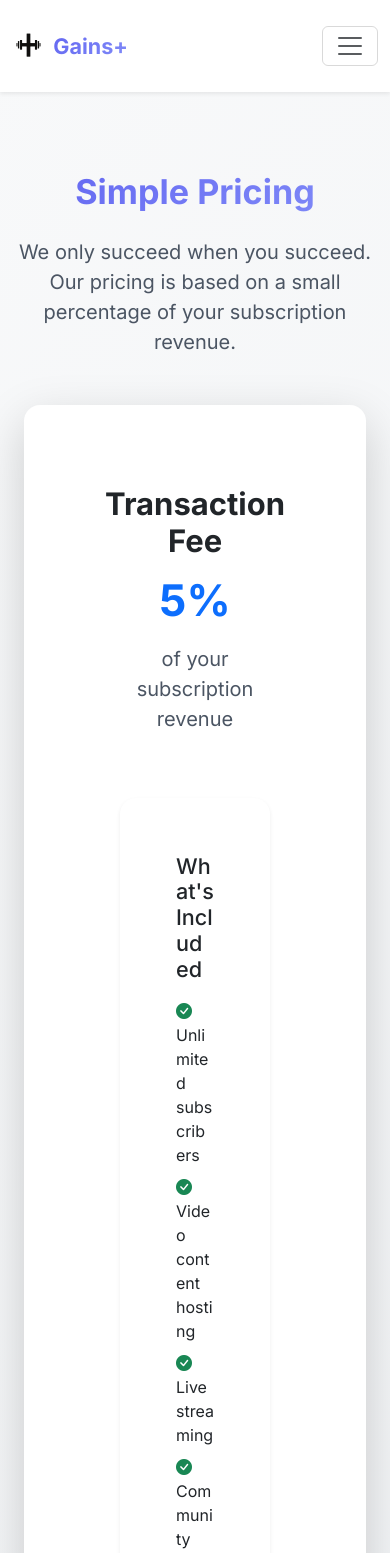
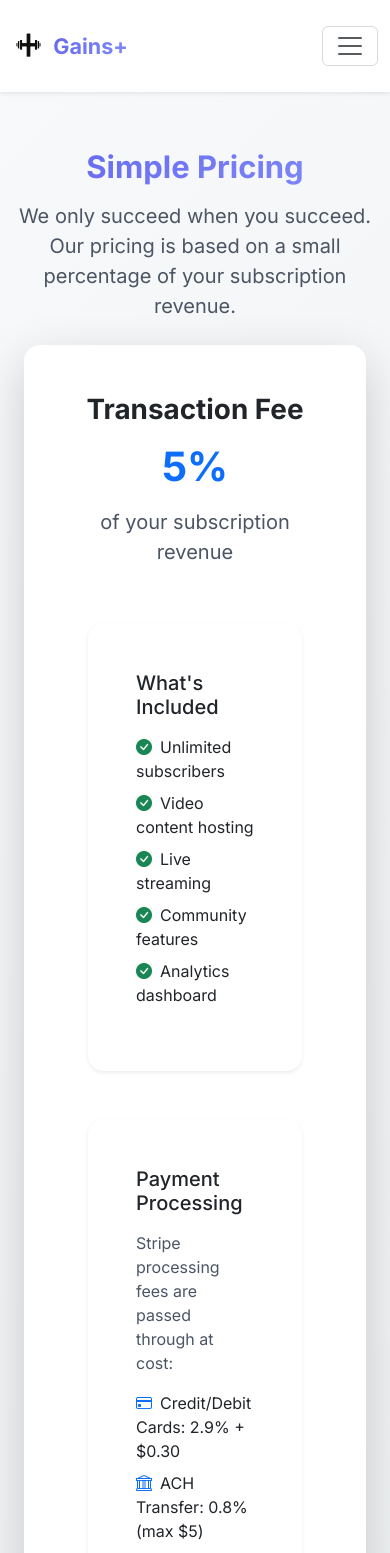
Before and after one commit to EduardoBDonovan/GainsPlusDemo, a React (Vite) app: page /GainsPlusDemo/pricing in a window 390 px wide. Shown: the top 1553 px of the page. Built offline with nearby package versions, Linux system fonts and the light colour scheme.

Commit message:
Bug error fix for responsiveness on mobile and fill-error deprec

```diff
--- a/src/pages/Home.jsx
+++ b/src/pages/Home.jsx
@@ -144,7 +144,7 @@ const Home = () => {
                   viewBox="0 0 16 16"
                 >
                   <path
-                    fill-rule="evenodd"
+                    fillRule="evenodd"
                     d="M0 0h1v15h15v1H0V0Zm14.817 3.113a.5.5 0 0 1 .07.704l-4.5 5.5a.5.5 0 0 1-.74.037L7.06 6.767l-3.656 5.027a.5.5 0 0 1-.808-.588l4-5.5a.5.5 0 0 1 .758-.06l2.609 2.61 4.15-5.073a.5.5 0 0 1 .704-.07Z"
                   />
                 </svg>
--- a/src/pages/Pricing.jsx
+++ b/src/pages/Pricing.jsx
@@ -2,9 +2,11 @@ import { Link } from "react-router-dom";
 
 const Pricing = () => {
   return (
-    <div className="container py-5">
-      <div className="text-center mb-5">
-        <h1 className="display-4 fw-bold mb-4 text-gradient">Simple Pricing</h1>
+    <div className="container py-4 py-md-5">
+      <div className="text-center mb-4 mb-md-5">
+        <h1 className="display-5 display-md-4 fw-bold mb-3 mb-md-4 text-gradient">
+          Simple Pricing
+        </h1>
         <p className="lead text-secondary">
           We only succeed when you succeed. Our pricing is based on a small
           percentage of your subscription revenue.
@@ -14,20 +16,26 @@ const Pricing = () => {
       <div className="row justify-content-center">
         <div className="col-lg-8">
           <div className="card border-0 shadow-lg">
-            <div className="card-body p-5">
+            <div className="card-body p-3 p-md-5">
               <div className="text-center mb-4">
-                <h2 className="display-5 fw-bold mb-3">Transaction Fee</h2>
-                <div className="display-1 fw-bold text-primary mb-3">5%</div>
+                <h2 className="display-6 display-md-5 fw-bold mb-3">
+                  Transaction Fee
+                </h2>
+                <div className="display-2 display-md-1 fw-bold text-primary mb-3">
+                  5%
+                </div>
                 <p className="lead text-secondary">
                   of your subscription revenue
                 </p>
               </div>
 
-              <div className="row g-4 mb-4">
+              <div className="row g-3 g-md-4 mb-4">
                 <div className="col-md-6">
                   <div className="card h-100 border-0 shadow-sm">
-                    <div className="card-body p-4">
-                      <h3 className="card-title h4 mb-3">What's Included</h3>
+                    <div className="card-body p-3 p-md-4">
+                      <h3 className="card-title h5 h4-md mb-3">
+                        What's Included
+                      </h3>
                       <ul className="list-unstyled">
                         <li className="mb-2">
                           <i className="bi bi-check-circle-fill text-success me-2"></i>
@@ -56,8 +64,10 @@ const Pricing = () => {
 
                 <div className="col-md-6">
                   <div className="card h-100 border-0 shadow-sm">
-                    <div className="card-body p-4">
-                      <h3 className="card-title h4 mb-3">Payment Processing</h3>
+                    <div className="card-body p-3 p-md-4">
+                      <h3 className="card-title h5 h4-md mb-3">
+                        Payment Processing
+                      </h3>
                       <p className="text-secondary mb-3">
                         Stripe processing fees are passed through at cost:
                       </p>
@@ -83,7 +93,7 @@ const Pricing = () => {
               <div className="text-center">
                 <Link
                   to="/GainsPlusDemo/express-interest"
-                  className="btn btn-primary btn-lg px-5"
+                  className="btn btn-primary btn-lg px-4 px-md-5"
                 >
                   Express Interest
                 </Link>
```
